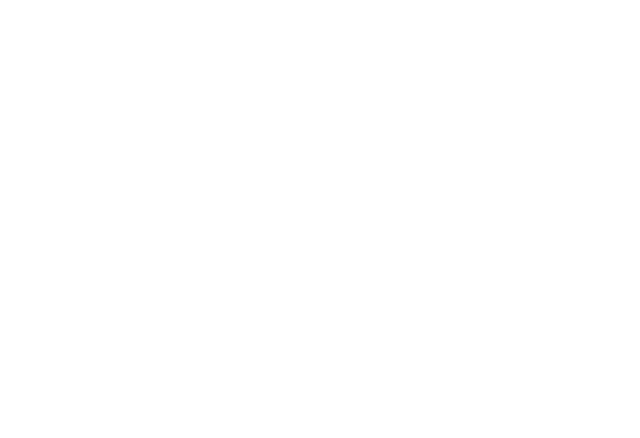
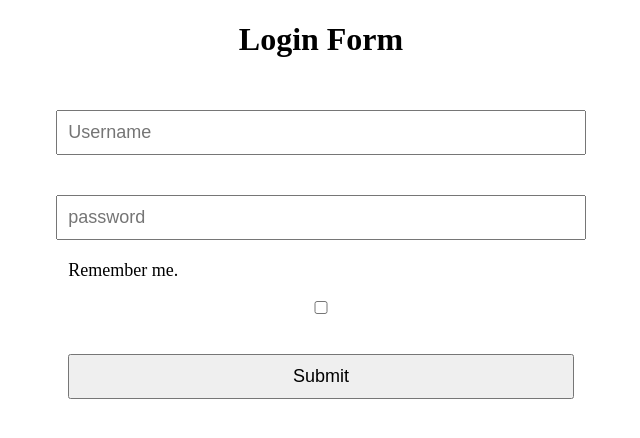
Before and after one commit to acciojob/remember-me-login-form-Abhi70815, a website: page main.html in a window 1280 px wide. Shown: the whole page, without its empty margins (319-959 px from the left). Drawn offline with Linux system fonts and the light colour scheme.

Commit message:
created a submission

```diff
--- a/main.html
+++ b/main.html
@@ -8,6 +8,20 @@
 
 <body>
 	<!-- the entire body must be written by student -->
+	  <h1>Login Form</h1>
+	<form>
+		<label for="username"></label>
+		<input type="text" id="username" placeholder="Username">
+		<label for="password"></label>
+		<input type="password" id="password" placeholder="password">
+
+		<label for="checkbox" >Remember me.</label>
+		<input type="checkbox" id="checkbox">
+
+		<label for="submit"></label>
+		<input type="submit" id="submit" value="Submit">
+
+	</form>
     <script type="text/javascript" src="./script.js">
 </script>
 
--- a/script.js
+++ b/script.js
@@ -1 +1,15 @@
 //your JS code here. If required.
+document.getElementById('submit').addEventListener('click',(e)=>{
+    e.preventDefault()
+let checkbox=document.getElementById('checkbox');
+let username=document.getElementById('username');
+let password=document.getElementById('password');
+	if(checkbox.checked==true){
+localStorage.setItem("username",username.value);
+localStorage.setItem("password",password.value);
+    }
+    else{
+ localStorage.removeItem('username');
+ localStorage.removeItem('password');
+    }
+})
--- a/styles.css
+++ b/styles.css
@@ -1 +1,16 @@
 /*  your css code here. If applicable */
+  h1{
+            text-align: center;
+        }
+        form{
+            display: flex;
+            flex-direction: column;
+            gap: 10px;
+        }
+        input,label{
+            margin: auto;
+            width: 40%;
+            padding: 10px;
+            font-size: 18px;
+
+        }
```
